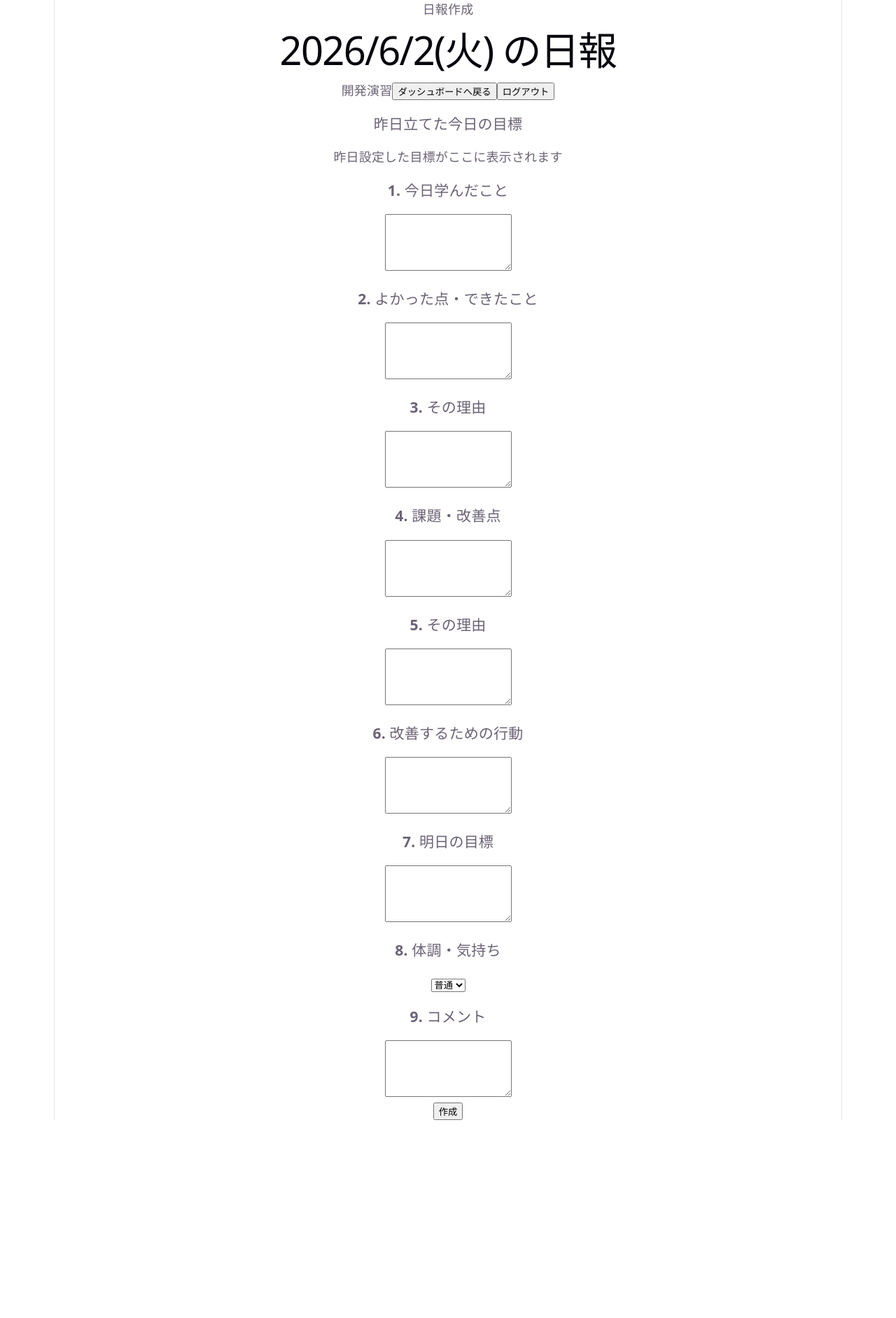
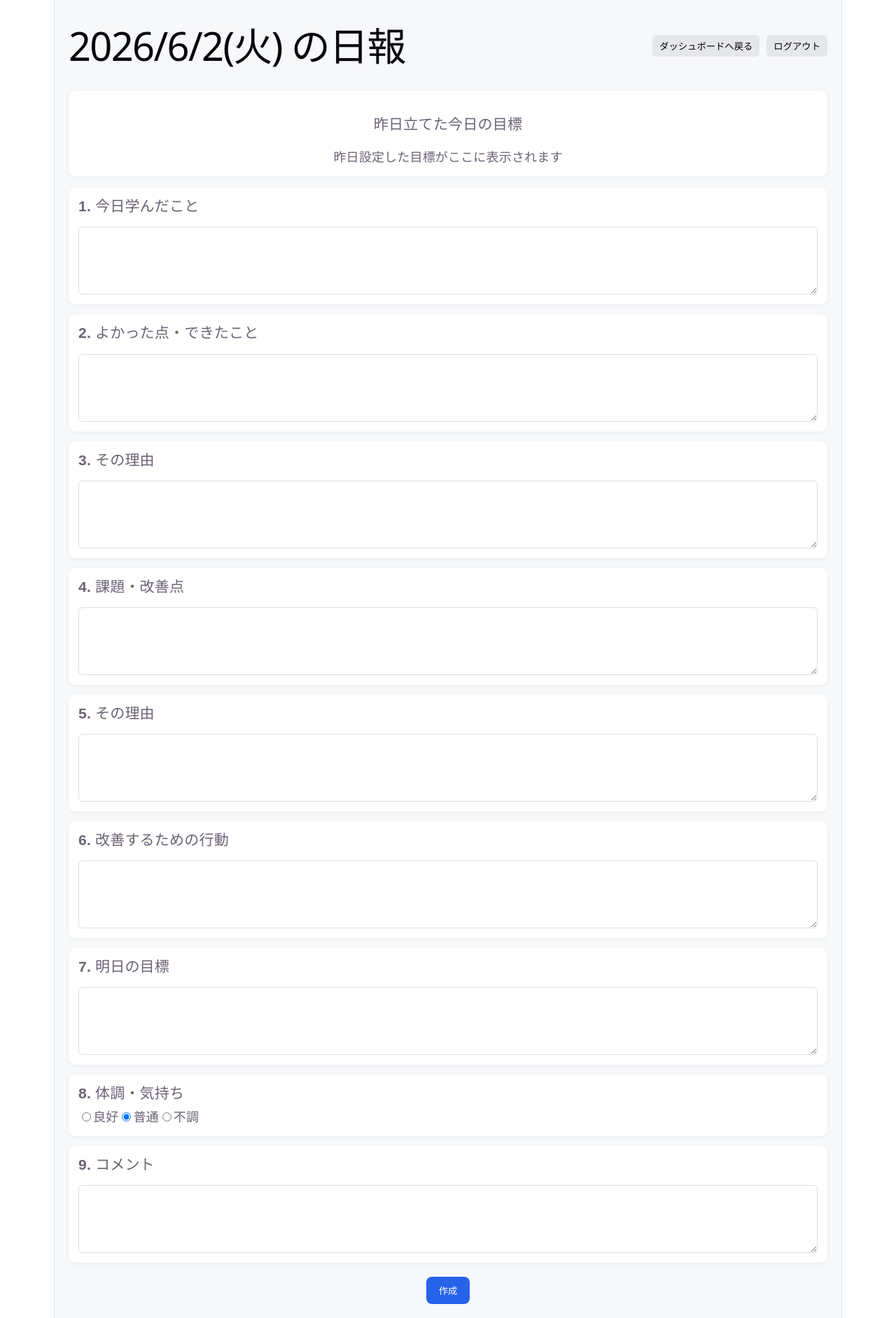
Before and after one commit to tokoMatsubara/Nippo_group7, a React app in the folder frontend/: page /create-report in a window 1280 px wide. Shown: the whole page at 70% size. Before the commit the page ends 1601 px from the top, so only its background shows below. Built offline with nearby package versions, Linux system fonts and the light colour scheme; the HTML template or start-up script is replaced by a standard one.

Commit message:
cssファイルを適用しました。

```diff
--- a/frontend/src/pages/CreateReport.jsx
+++ b/frontend/src/pages/CreateReport.jsx
@@ -1,7 +1,13 @@
 // 松原作成
 import { useState } from "react";
+import { useNavigate } from "react-router-dom";
+import "../styles/CreateReport.css";
+
 
 function DailyCreate() {
+
+  const navigate = useNavigate();
+
   const [form, setForm] = useState({
     learned: "",
     goodPoint: "",
@@ -37,18 +43,23 @@ function DailyCreate() {
     <div className="daily-page">
       <header className="header">
         <div>
-          <div className="page-label">日報作成</div>
+          <div className="page-label"></div>
           <h1>{today} の日報</h1>
         </div>
 
         <div className="header-actions">
-          <span className="user-name">開発演習</span>
 
-          <button className="header-btn">
+          <button
+            className="header-btn"
+            onClick={() => navigate("/dashboard")}
+          >
             ダッシュボードへ戻る
           </button>
 
-          <button className="header-btn">
+          <button
+            className="header-btn"
+            onClick={() => navigate("/login")}
+          >
             ログアウト
           </button>
         </div>
@@ -111,16 +122,42 @@ function DailyCreate() {
       <div className="section-card">
         <h3>8. 体調・気持ち</h3>
 
-        <select
-          className="select-box"
-          name="condition"
-          value={form.condition}
-          onChange={handleChange}
-        >
-          <option value="不調">不調</option>
-          <option value="普通">普通</option>
-          <option value="良好">良好</option>
-        </select>
+        <div className="radio-group">
+
+          <label>
+            <input
+              type="radio"
+              name="condition"
+              value="良好"
+              checked={form.condition === "良好"}
+              onChange={handleChange}
+            />
+            良好
+          </label>
+
+          <label>
+            <input
+              type="radio"
+              name="condition"
+              value="普通"
+              checked={form.condition === "普通"}
+              onChange={handleChange}
+            />
+            普通
+          </label>
+
+          <label>
+            <input
+              type="radio"
+              name="condition"
+              value="不調"
+              checked={form.condition === "不調"}
+              onChange={handleChange}
+            />
+            不調
+          </label>
+
+        </div>
       </div>
 
       <Section
```
